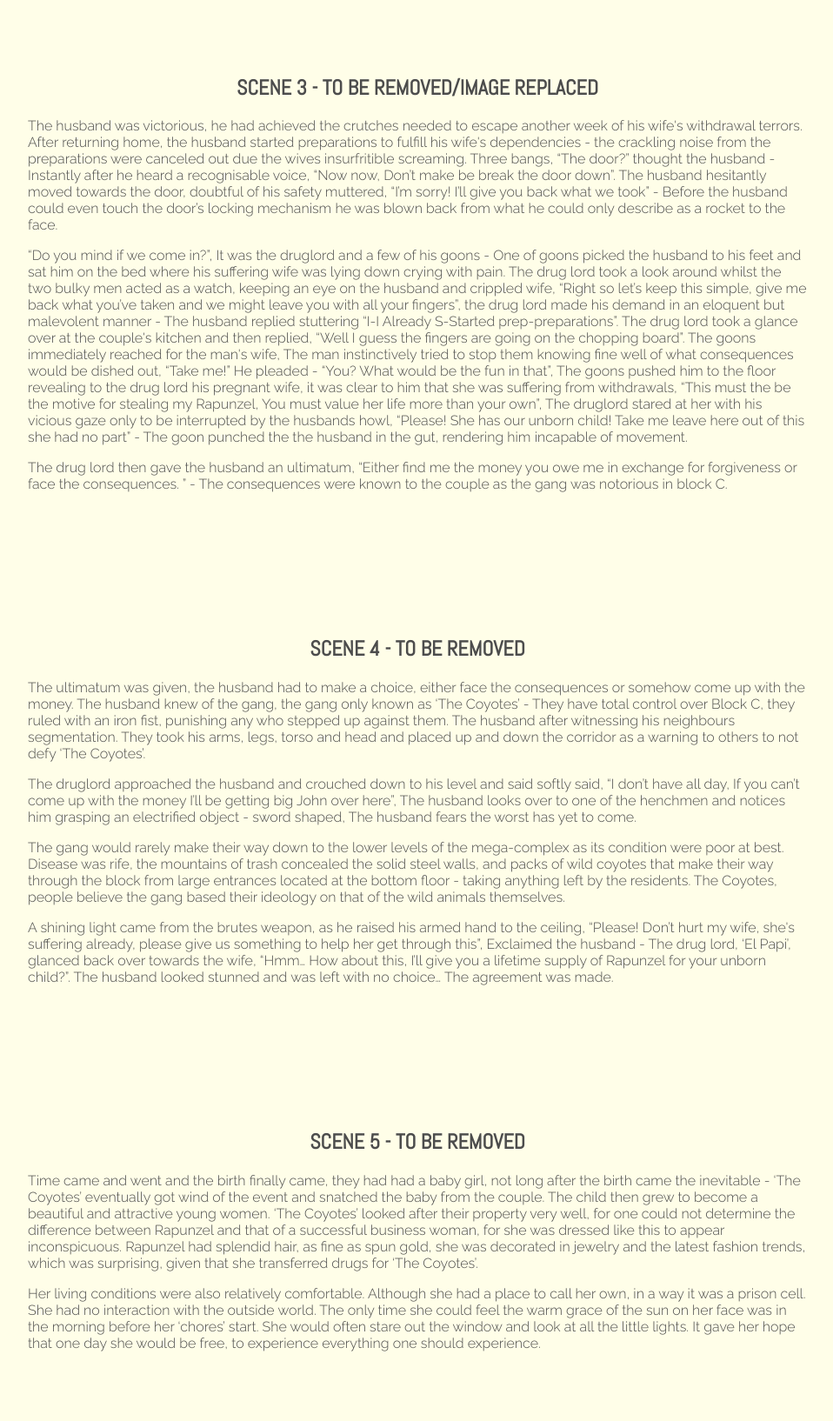
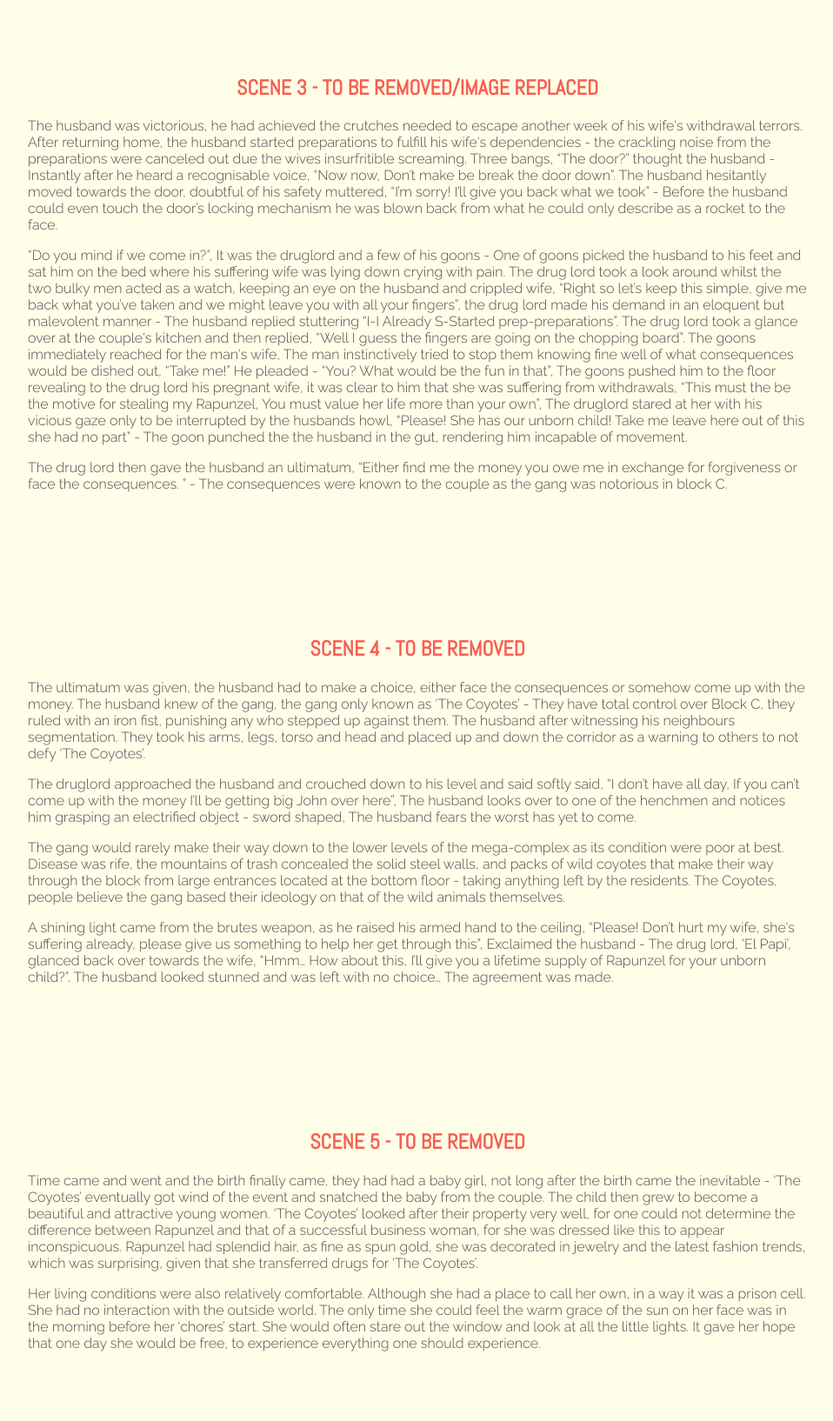
Before and after one commit to T620/rapunzel, a PHP site: page / in a window 1280 px wide. Shown: the part 1047-2681 px from the top of the page at 87% size, without its empty margins (160-1118 px from the left). Run offline with PHP 8.4, Linux system fonts and the light colour scheme; some libraries are stand-ins or nearby versions.

Commit message:
alter css rules and landing page cover photo

```diff
--- a/css/styles.css
+++ b/css/styles.css
@@ -3,7 +3,7 @@
   	margin: 0;
   	padding: 0;
         font-family: 'Raleway', sans-serif;
-        background: #FFFFFB;
+        background: #FFFFFD;
         color: #4C4C4C;
   }
 
@@ -17,6 +17,7 @@ h1, h2, h3{
       text-align: center;
       text-transform: uppercase;
       font-family: 'Abel', sans-serif;
+      color:  #F75E50;
 }
 
   .center-block {
@@ -36,3 +37,19 @@ h1, h2, h3{
   	bottom: 1em;
   	left: 45%;
   }
+
+/*some extra tiny details Tom probs wont notice */
+::-moz-selection{
+      color:  #F75E50;
+      background: #000;
+}
+
+::selection{
+      color:  #F75E50;
+      background: #000;
+}
+::-webkit-selection{
+        color:  #F75E50;
+      background: #000;
+}
+}
--- a/index.html
+++ b/index.html
@@ -13,7 +13,7 @@
 </head>
 <body>
 
-    <div class="img-holder" id="cover-box" data-image="img/busy-city.png" data-cover-ratio="1" data-width="1920" data-height="1080" data-speed="1"></div>
+    <div class="img-holder" id="cover-box" data-image="img/background_1.png" data-cover-ratio="1" data-width="1920" data-height="1080" data-speed="1"></div>
 	<img src="img/cover-art.svg" class="center-block" id="cover-img">
       <a href="#scene-1-art" class="page-scroll"><img src="img/cover-arrow.gif" id="cover-arrow"></a>
 
```
